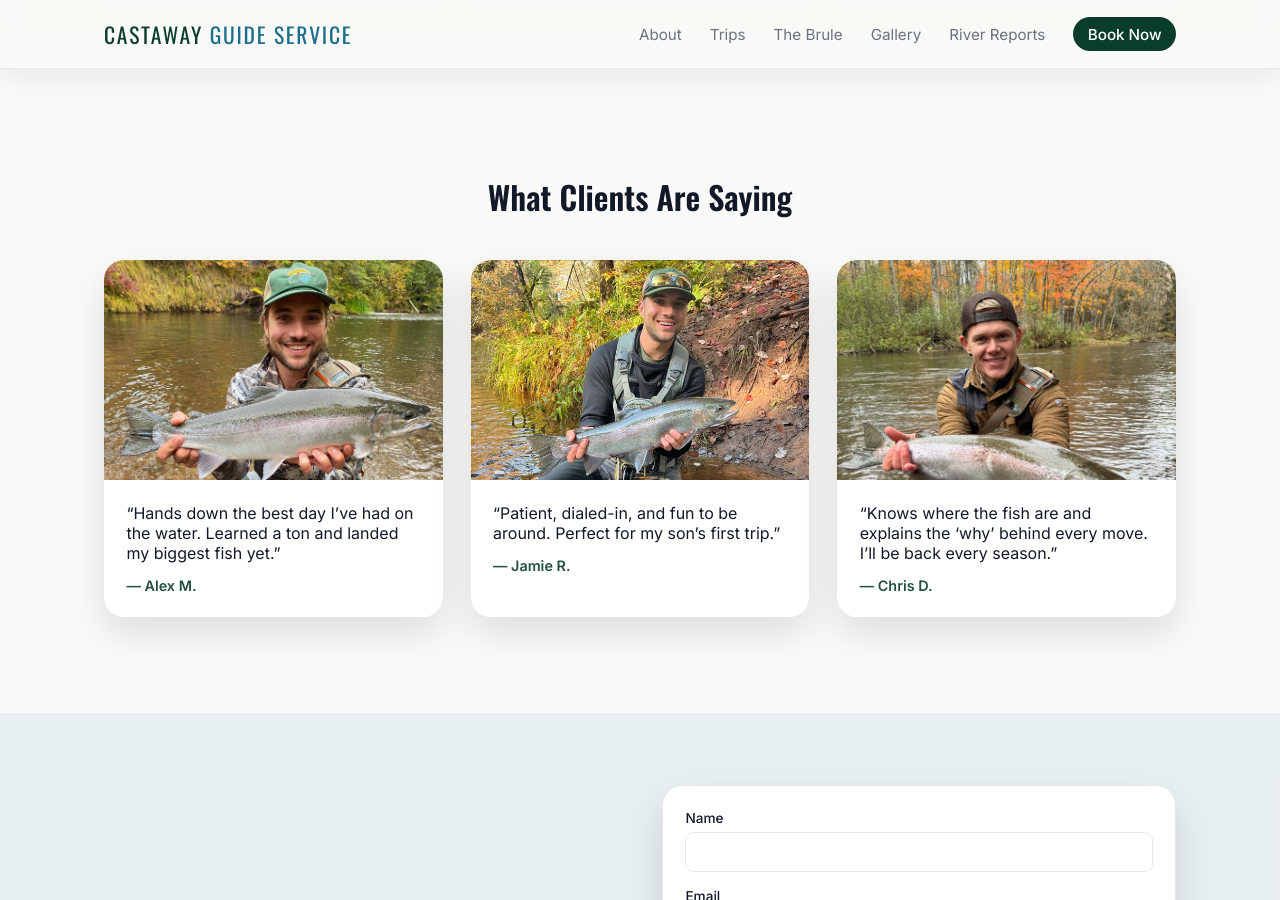
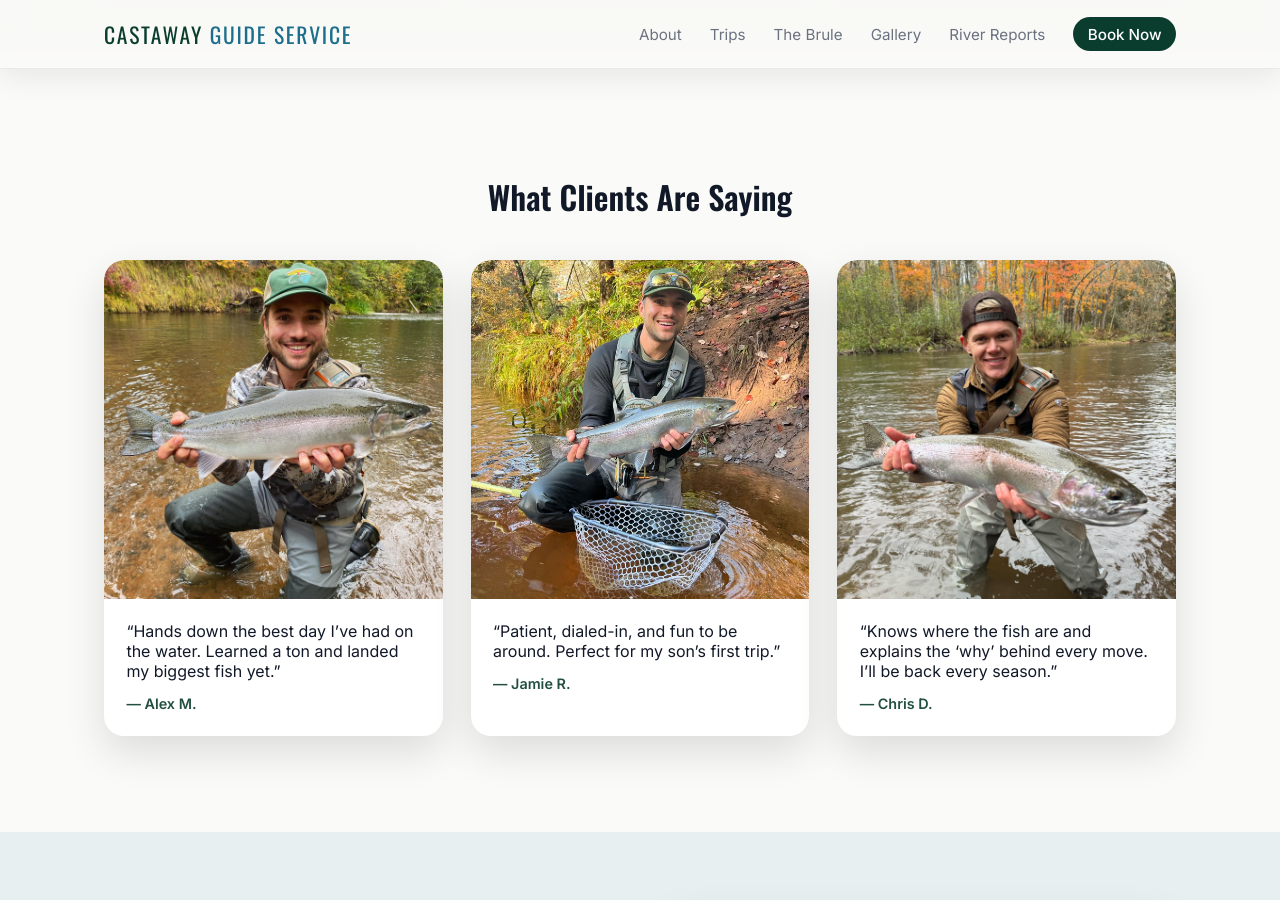
Before and after one commit to adamholden7/CastAwayGuideService, a Jekyll site: the page built from index.md, in a window 1280 px wide and 900 px high, scrolled down 2024 px. Built offline with Jekyll 4.4.1, drawn with Linux system fonts in a browser that asks for light colours.

Commit message:
Update styles.css

```diff
--- a/assets/css/styles.css
+++ b/assets/css/styles.css
@@ -442,9 +442,9 @@ a {
 
 .testimonial-img {
   width: 100%;
-  height: 220px; /* a bit taller improves composition */
-  object-fit: cover;
-  object-position: center top; /* shift crop upward */
+  height: auto;   /* full image height */
+  border-top-left-radius: var(--radius-lg);
+  border-top-right-radius: var(--radius-lg);
   display: block;
 }
 
```
